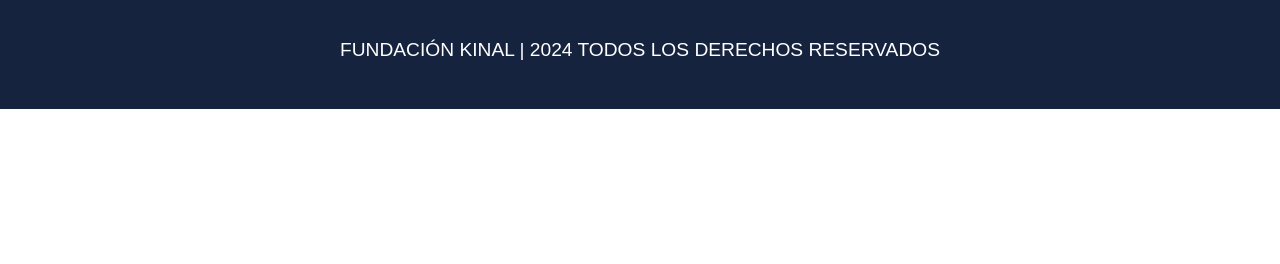
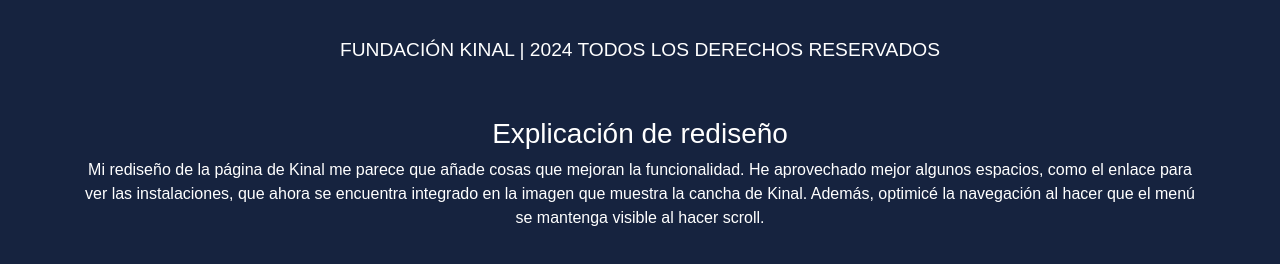
Before and after one commit to CristiannLimaR/Laboratorio-1, a plain HTML site: page kinal.html in a window 1280 px wide. Shown: the part 5599-5863 px from the top of the page. Before the commit the page ends 5708 px from the top, so only its background shows below. Drawn offline with nearby package versions, Linux system fonts and the light colour scheme.

Commit message:
Explicacion Rediseño

```diff
--- a/kinal.html
+++ b/kinal.html
@@ -5,7 +5,7 @@
   <meta charset="UTF-8" />
   <meta name="viewport" content="width=device-width, initial-scale=1.0" />
   <title>Kinal</title>
-  <link rel="stylesheet" href="kinal.css" />
+  <link rel="stylesheet" href="./css/kinal.css" />
   <link href="https://cdn.jsdelivr.net/npm/bootstrap@5.3.3/dist/css/bootstrap.min.css" rel="stylesheet"
     integrity="sha384-QWTKZyjpPEjISv5WaRU9OFeRpok6YctnYmDr5pNlyT2bRjXh0JMhjY6hW+ALEwIH" crossorigin="anonymous" />
   <script src="./kinal.js" defer></script>
@@ -329,7 +329,8 @@
           </div>
 
           <div class="text-center total">
-            <h2 class="number fw-bold" data-value="32"><span>+</span><span class="count">0</span><span class="k">k</span></h2>
+            <h2 class="number fw-bold" data-value="32"><span>+</span><span class="count">0</span><span
+                class="k">k</span></h2>
             <p class="fw-bold">TOTAL</p>
           </div>
         </div>
@@ -432,6 +433,16 @@
         </div>
       </div>
     </div>
+    <div class="container text-center mt-5">
+      <h3>Explicación de rediseño</h3>
+      <p>Mi rediseño de la página de Kinal me parece que añade cosas que mejoran la funcionalidad. He aprovechado mejor algunos espacios, como el
+        enlace
+        para ver las instalaciones, que ahora se encuentra integrado en la imagen que muestra la cancha de Kinal.
+        Además,
+        optimicé la navegación al hacer que el menú se mantenga visible al hacer scroll.
+      </p>
+    </div>
+
   </footer>
 
 
```
Also changed, not shown: biografia.html (+1 -1 lines), index.html (+1 -1 lines), css/index.css (renamed from index.css), css/kinal.css (renamed from kinal.css).
